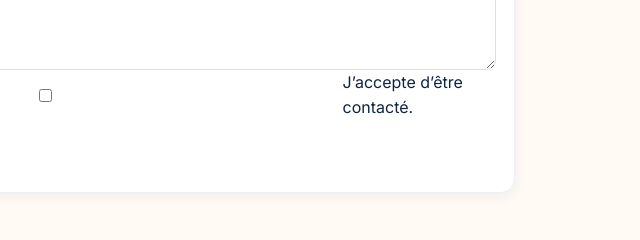
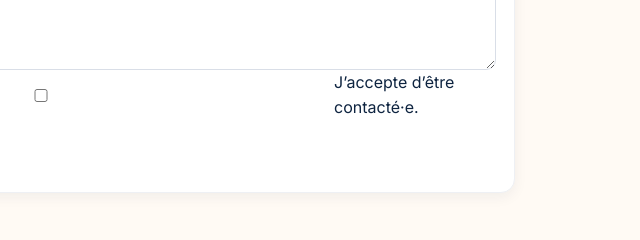
Before and after one commit to Ilyelma/Librairie-test, a website: page index.html in a window 1280 px wide. Shown: the part 1797-2037 px from the top of the page, 515-1155 px from the left. Drawn offline with Linux system fonts and the light colour scheme.

Commit message:
Update index.html

```diff
--- a/index.html
+++ b/index.html
@@ -32,7 +32,10 @@
 <div class="field"><label for="email">Email (optionnel)</label><input id="email" name="email" type="email"></div></div>
 <div class="field"><label for="fichier">Liste de fourniture (PDF ou image)*</label><input id="fichier" name="fichier" type="file" accept=".pdf,.png,.jpg,.jpeg,.webp" required></div>
 <div class="field"><label for="message">Message</label><textarea id="message" name="message" rows="3" placeholder="Des demandes spécifiques"></textarea></div>
-<label class="consent"><input id="consent" type="checkbox" required> <span>J’accepte d’être contacté.</span> </label>
+<label class="consent">
+  <input id="consent" type="checkbox" required>
+  <span>J’accepte d’être contacté·e.</span>
+</label>
 <div class="actions"><button class="btn" type="submit">Envoyer</button><button class="btn ghost" id="sendWhatsApp" type="button">WhatsApp</button></div>
 <div id="formStatus" role="status" aria-live="polite" class="status" hidden></div>
 </form></div></section></main>
```
